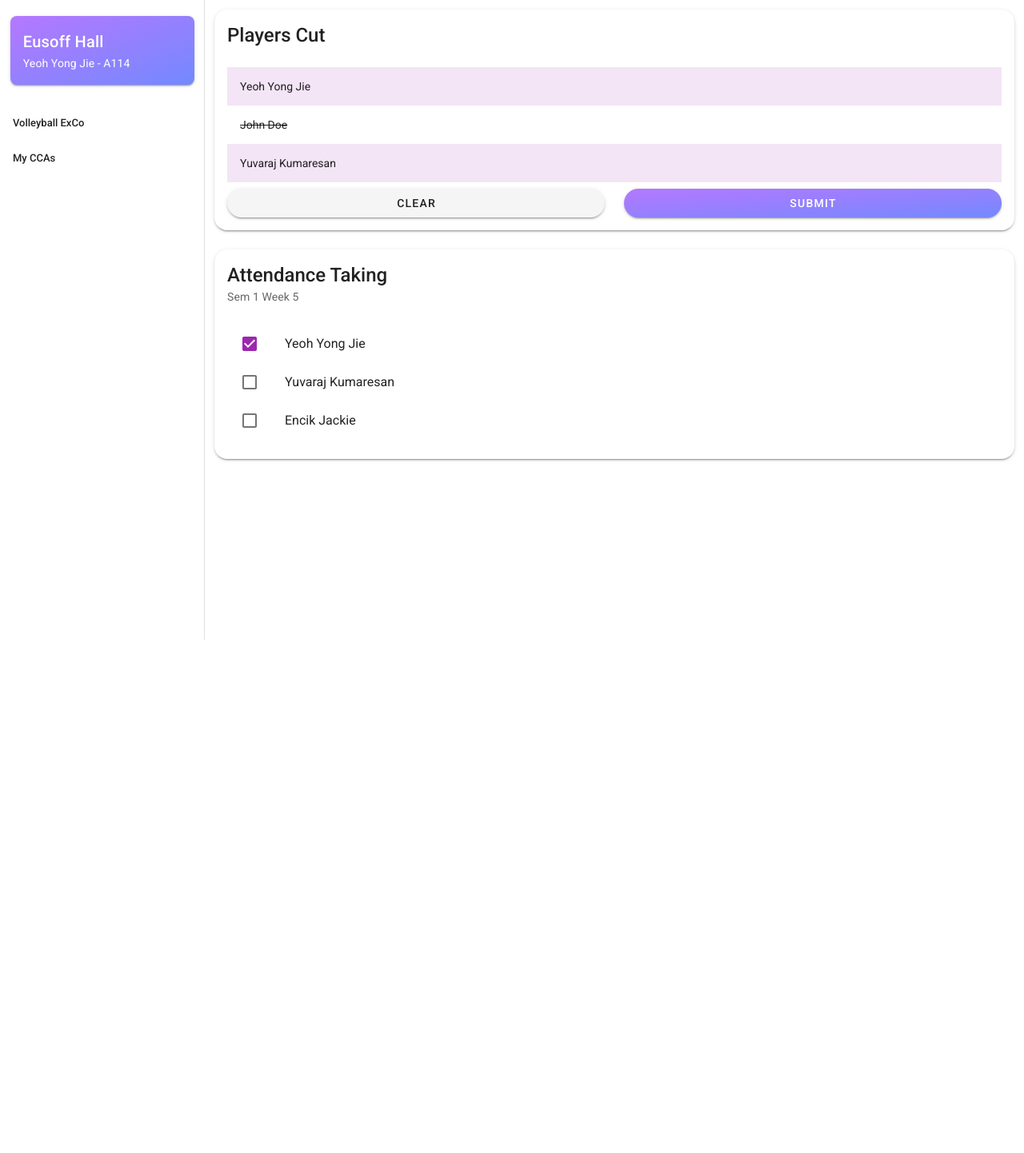
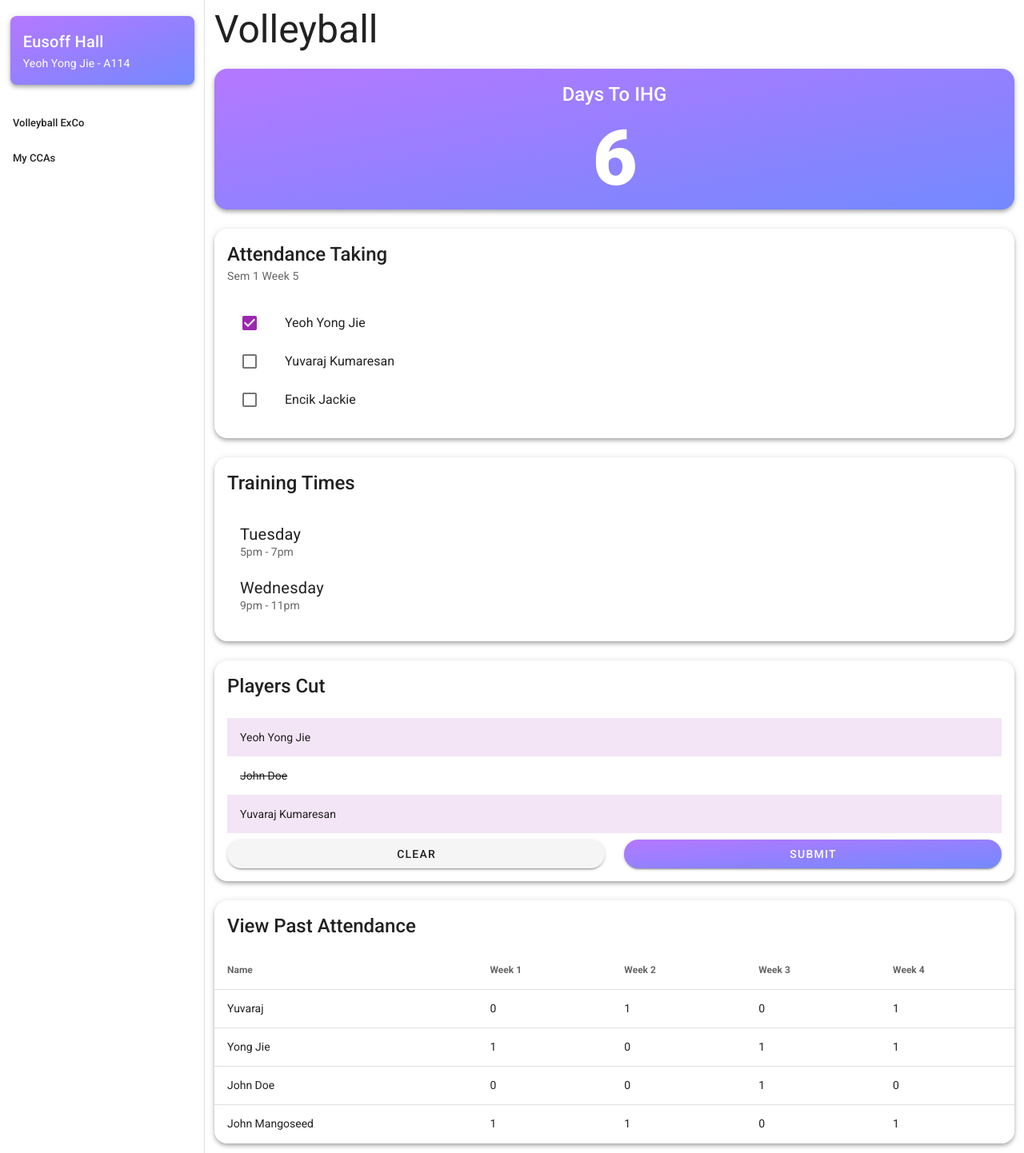
Before and after one commit to yyj-02/CCA-Management-System, a Vue app: page / in a window 1280 px wide. Shown: the whole page at 80% size. Before the commit the page ends 800 px from the top, so only its background shows below. Built offline with nearby package versions, Linux system fonts and the light colour scheme.

Commit message:
Added all components to Home

```diff
--- a/src/App.vue
+++ b/src/App.vue
@@ -6,7 +6,7 @@
           <v-card
             id="grad"
             class="rounded-lg primary mx-2"
-            elevation="2"
+            elevation="4"
             max-width="90%"
             tile
           >
--- a/src/components/AttendanceTaking.vue
+++ b/src/components/AttendanceTaking.vue
@@ -1,6 +1,6 @@
 <template>
   <v-container>
-    <v-card class="rounded-xl" elevation="2" height="100%" width="100%">
+    <v-card class="rounded-xl" elevation="4" height="100%" width="100%">
       <v-card-title class="headline font-weight-medium">
         Attendance Taking
       </v-card-title>
--- a/src/components/DaysToEvent.vue
+++ b/src/components/DaysToEvent.vue
@@ -3,7 +3,7 @@
     <v-card
       id="grad"
       class="rounded-xl"
-      elevation="2"
+      elevation="4"
       height="100%"
       width="100%"
     >
--- a/src/components/Header.vue
+++ b/src/components/Header.vue
@@ -1,7 +1,7 @@
 <template>
-  <div class="text-h3">
+  <v-container class="text-h3">
     {{ cca }}
-  </div>
+  </v-container>
 </template>
 
 <script lang="ts">
--- a/src/components/PlayersCut.vue
+++ b/src/components/PlayersCut.vue
@@ -1,6 +1,6 @@
 <template>
   <v-container>
-    <v-card class="rounded-xl" elevation="2" height="100%" width="100%">
+    <v-card class="rounded-xl" elevation="4" height="100%" width="100%">
       <v-card-title class="headline font-weight-medium">
         Players Cut
       </v-card-title>
--- a/src/components/TrainingTimes.vue
+++ b/src/components/TrainingTimes.vue
@@ -1,6 +1,6 @@
 <template>
   <v-container>
-    <v-card class="rounded-xl" elevation="2" height="100%" width="100%">
+    <v-card class="rounded-xl" elevation="4" height="100%" width="100%">
       <v-card-title class="headline font-weight-medium">
         Training Times
       </v-card-title>
--- a/src/components/ViewPastAttendance.vue
+++ b/src/components/ViewPastAttendance.vue
@@ -1,6 +1,6 @@
 <template>
   <v-container>
-    <v-card class="rounded-xl" elevation="2" height="100%" width="100%">
+    <v-card class="rounded-xl" elevation="4" height="100%" width="100%">
       <v-card-title class="headline font-weight-medium">
         View Past Attendance
       </v-card-title>
--- a/src/views/Home.vue
+++ b/src/views/Home.vue
@@ -1,57 +1,40 @@
 <template>
   <v-app>
-    <!-- <v-navigation-drawer absolute permanent left>
-      <v-list>
-        <v-list-item-content class="d-flex justify-center">
-          <v-card
-            class="rounded-lg primary mx-2"
-            elevation="2"
-            max-width="90%"
-            tile
-          >
-            <v-card-title class="white--text">{{ hallName }}</v-card-title>
-            <v-card-subtitle class="white--text">
-              {{ user.name }} - {{ user.roomNumber }}
-            </v-card-subtitle>
-          </v-card>
-        </v-list-item-content>
-      </v-list>
-      <v-list nav dense>
-        <v-list-item-group v-model="selectedItem" color="primary">
-          <v-list-item v-for="(navItem, i) in navItems" :key="i">
-            <v-list-item-content>
-              <v-list-item-title v-text="navItem"></v-list-item-title>
-            </v-list-item-content>
-          </v-list-item>
-        </v-list-item-group>
-      </v-list>
-    </v-navigation-drawer> -->
-    <!--     <v-main>
-      <router-view />
-    </v-main> -->
+    <Header :cca="cca" />
+    <DaysToEvent :eventDetails="eventDetails" />
+    <AttendanceTaking
+      :membersAttendance="membersAttendance"
+      :attendanceWeek="attendanceWeek"
+      v-on:toggle-attendance="toggleAttendance"
+    />
+    <TrainingTimes :trainingTimes="trainingTimes" />
     <PlayersCut
       :currentPlayers="currentPlayers"
       v-on:toggle-cut="toggleCut"
       v-on:clear-cut="clearCut"
       v-on:submit-cut="submitCut"
     />
-    <AttendanceTaking
-      :membersAttendance="membersAttendance"
-      :attendanceWeek="attendanceWeek"
-      v-on:toggle-attendance="toggleAttendance"
-    />
+    <ViewPastAttendance :attendances="attendances" />
   </v-app>
 </template>
 
 <script lang="ts">
 import Vue from "vue";
+import Header from "../components/Header.vue";
+import DaysToEvent from "../components/DaysToEvent.vue";
+import AttendanceTaking from "../components/AttendanceTaking.vue";
+import TrainingTimes from "../components/TrainingTimes.vue";
 import PlayersCut from "../components/PlayersCut.vue";
-import AttendanceTaking from "../components/AttendanceTaking.vue";
+import ViewPastAttendance from "../components/ViewPastAttendance.vue";
 
 export default Vue.extend({
   components: {
+    Header,
+    DaysToEvent,
+    AttendanceTaking,
+    TrainingTimes,
     PlayersCut,
-    AttendanceTaking,
+    ViewPastAttendance,
   },
   data: () => {
     return {
@@ -60,6 +43,11 @@ export default Vue.extend({
       user: {
         name: "Yeoh Yong Jie",
         roomNumber: "A114",
+      },
+      cca: "Volleyball",
+      eventDetails: {
+        eventName: "IHG",
+        daysToEvent: 6,
       },
       membersAttendance: [
         { name: "Yeoh Yong Jie", attended: true },
@@ -70,10 +58,44 @@ export default Vue.extend({
         sem: 1,
         week: 5,
       },
+      trainingTimes: [
+        { day: "Tuesday", startTime: "5pm", endTime: "7pm" },
+        { day: "Wednesday", startTime: "9pm", endTime: "11pm" },
+      ],
       currentPlayers: [
         { name: "Yeoh Yong Jie", cut: false },
         { name: "John Doe", cut: true },
         { name: "Yuvaraj Kumaresan", cut: false },
+      ],
+      attendances: [
+        {
+          name: "Yuvaraj",
+          Week1Attendance: "0",
+          Week2Attendance: "1",
+          Week3Attendance: "0",
+          Week4Attendance: "1",
+        },
+        {
+          name: "Yong Jie",
+          Week1Attendance: "1",
+          Week2Attendance: "0",
+          Week3Attendance: "1",
+          Week4Attendance: "1",
+        },
+        {
+          name: "John Doe",
+          Week1Attendance: "0",
+          Week2Attendance: "0",
+          Week3Attendance: "1",
+          Week4Attendance: "0",
+        },
+        {
+          name: "John Mangoseed",
+          Week1Attendance: "1",
+          Week2Attendance: "1",
+          Week3Attendance: "0",
+          Week4Attendance: "1",
+        },
       ],
     };
   },
```
